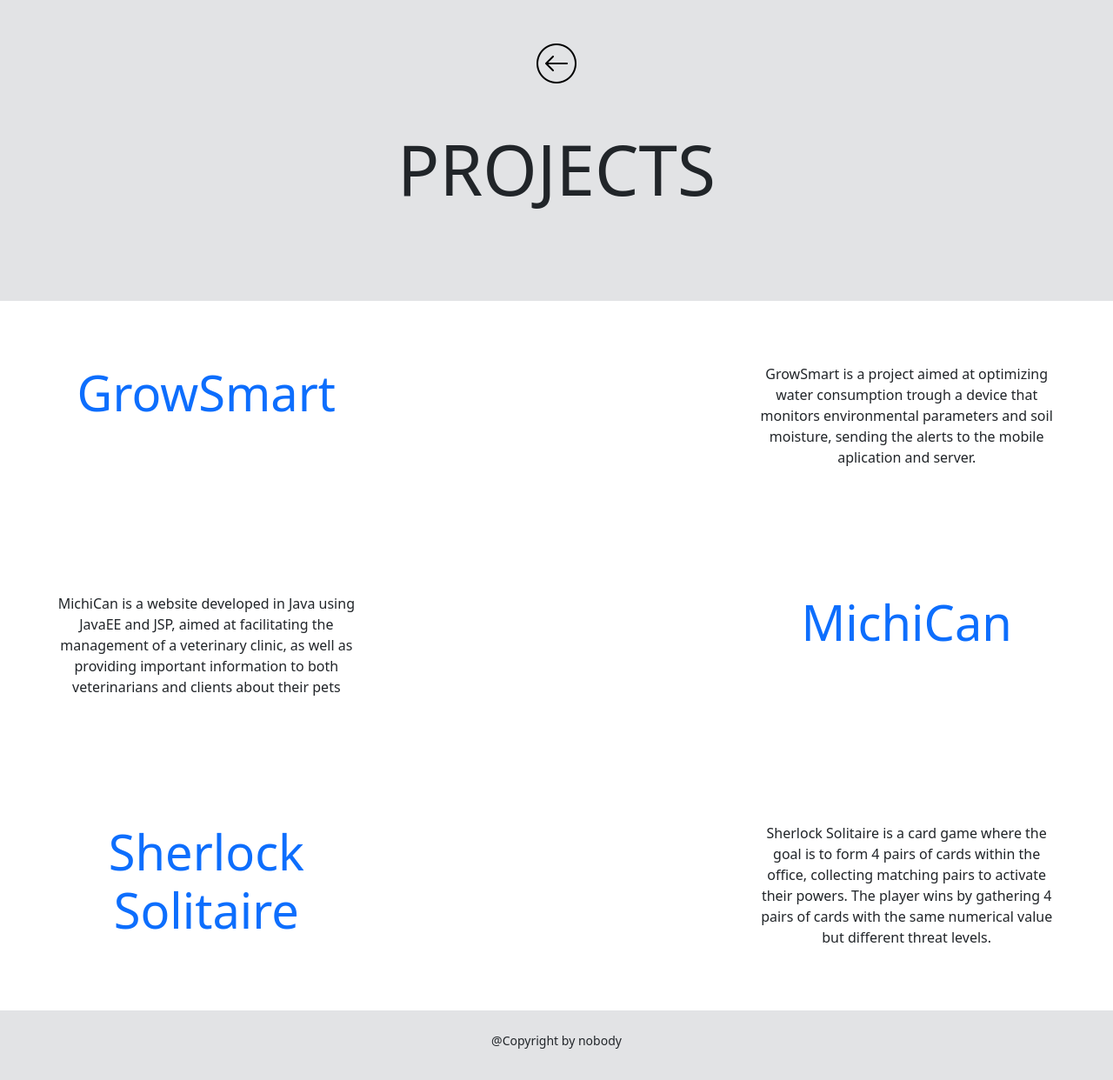
After one commit to AlejandroMtz07/Presentation, a Flask app: page /projects in a window 1280 px wide. The commit adds this page. Shown: the whole page at 87% size. Run offline with Flask 3, Linux system fonts and the light colour scheme.

Commit message:
Adding the missing pages

```diff
--- a/app.py
+++ b/app.py
@@ -19,9 +19,6 @@ def me():
 def projects():
     return render_template("projects.html")
 
-@app.route("/home")
-def home():
-    return render_template("home.html")
 
 @app.route("/mail",methods=['POST'])
 def send_mail():
--- a/static/styles/styles.css
+++ b/static/styles/styles.css
@@ -16,3 +16,9 @@ nav>a:hover{
     display: flex;
     flex-direction: row;
 }
+.footer-bot{
+    min-height: 10dvh;
+    display: grid;
+    grid-template-rows: auto 1fr auto;
+    grid-template-columns: minmax(0,1fr);
+}
--- a/templates/index.html
+++ b/templates/index.html
@@ -16,10 +16,9 @@
             My page
         </h1>
     </header>
-    <nav class="row bg-secondary-subtle sticky-top">
+    <nav class="row bg-secondary-subtle sticky-top d-flex justify-content-evenly">
         <a href="/me" class="col-4 text-center p-4">Me</a>
         <a href="/projects" class="col-4 text-center p-4">My projects</a>
-        <a href="/home" class="col-4 text-center p-4">Location</a>
     </nav>
     <main>
         <h2 class="text-center display-4 p-4 text-uppercase border-top text-primary">
@@ -86,7 +85,7 @@
             </div>
         </article>
         <article class="row d-flex justify-content-center bg-secondary-subtle">
-            <h2 class="text-center display-6 p-4 text-uppercase text-primary">
+            <h2 class="text-center display-6 p-4 text-uppercase">
                 Contact
             </h2>
             <div class="col-4">
--- /dev/null
+++ b/templates/projects.html
@@ -0,0 +1,58 @@
+<!DOCTYPE html>
+<html lang="en">
+
+<head>
+    <meta charset="UTF-8">
+    <meta name="viewport" content="width=device-width, initial-scale=1.0">
+    <title>Projects</title>
+    <link href="https://cdn.jsdelivr.net/npm/bootstrap@5.3.6/dist/css/bootstrap.min.css" rel="stylesheet"
+        integrity="sha384-4Q6Gf2aSP4eDXB8Miphtr37CMZZQ5oXLH2yaXMJ2w8e2ZtHTl7GptT4jmndRuHDT" crossorigin="anonymous">
+    <link rel="stylesheet" href="../static/styles/styles.css">
+</head>
+
+<body>
+    <header class="text-center bg-secondary-subtle p-5">
+        <a href="./" class="col-4"><img src="../static/photos/back-icon.png" alt=""></a>
+        <h2 class="display-1 p-5">
+            Projects
+        </h2>
+    </header>
+    <article>
+        <div class="row d-flex justify-content-between p-5">
+            <div class="col-4 text-center p-4 display-4 text-primary">
+                GrowSmart
+            </div>
+            <div class="col-4 text-center p-4">
+                GrowSmart is a project aimed at optimizing water consumption trough a device
+                that monitors environmental parameters and soil moisture, sending the alerts to
+                the mobile aplication and server.
+            </div>
+        </div>
+    </article>
+    <article>
+        <div class="row p-5 d-flex justify-content-between">
+            <div class="col-4 text-center p-4">
+                MichiCan is a website developed in Java using JavaEE and JSP, aimed at facilitating the management
+                of a veterinary clinic, as well as providing important information to both veterinarians and clients
+                about their pets
+            </div>
+            <div class="col-4 text-center p-4 display-4 text-primary">
+                MichiCan
+            </div>
+        </div>
+    </article>
+    <article>
+        <div class="row p-5 d-flex justify-content-between">
+            <div class="col-4 text-center p-4 display-4 text-primary">
+                Sherlock Solitaire
+            </div>
+            <div class="col-4 text-center p-4">
+                Sherlock Solitaire is a card game where the goal is to form 4 pairs of cards within the office, collecting matching pairs to activate their powers. The player wins by gathering 4 pairs of cards with the same numerical value but different threat levels.
+            </div>
+        </div>
+    </article>
+    <footer class="text-center bg-secondary-subtle p-4 footer-bot">
+        <small>@Copyright by nobody</small>
+    </footer>
+</body>
+</html>
```
Also changed, not shown: templates/introduction.html (+19 -3 lines), static/photos/back-icon.png (added).
